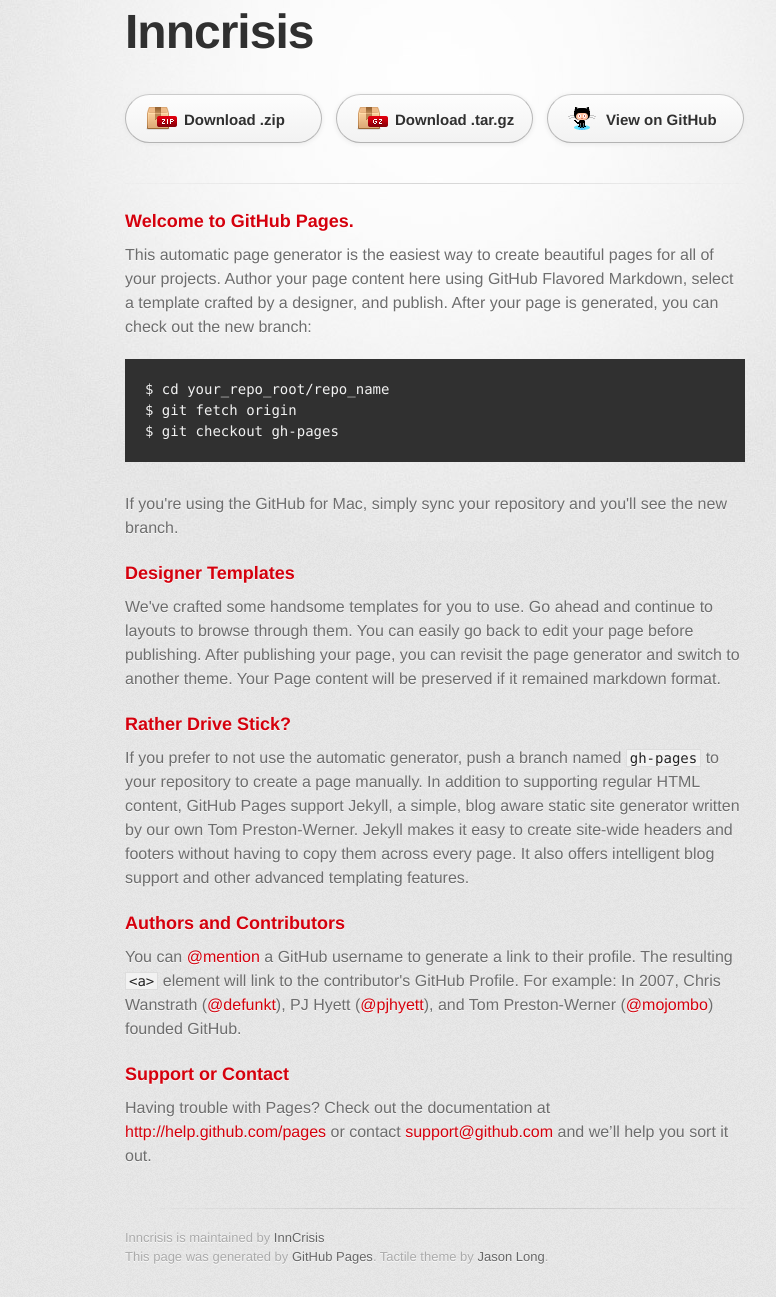
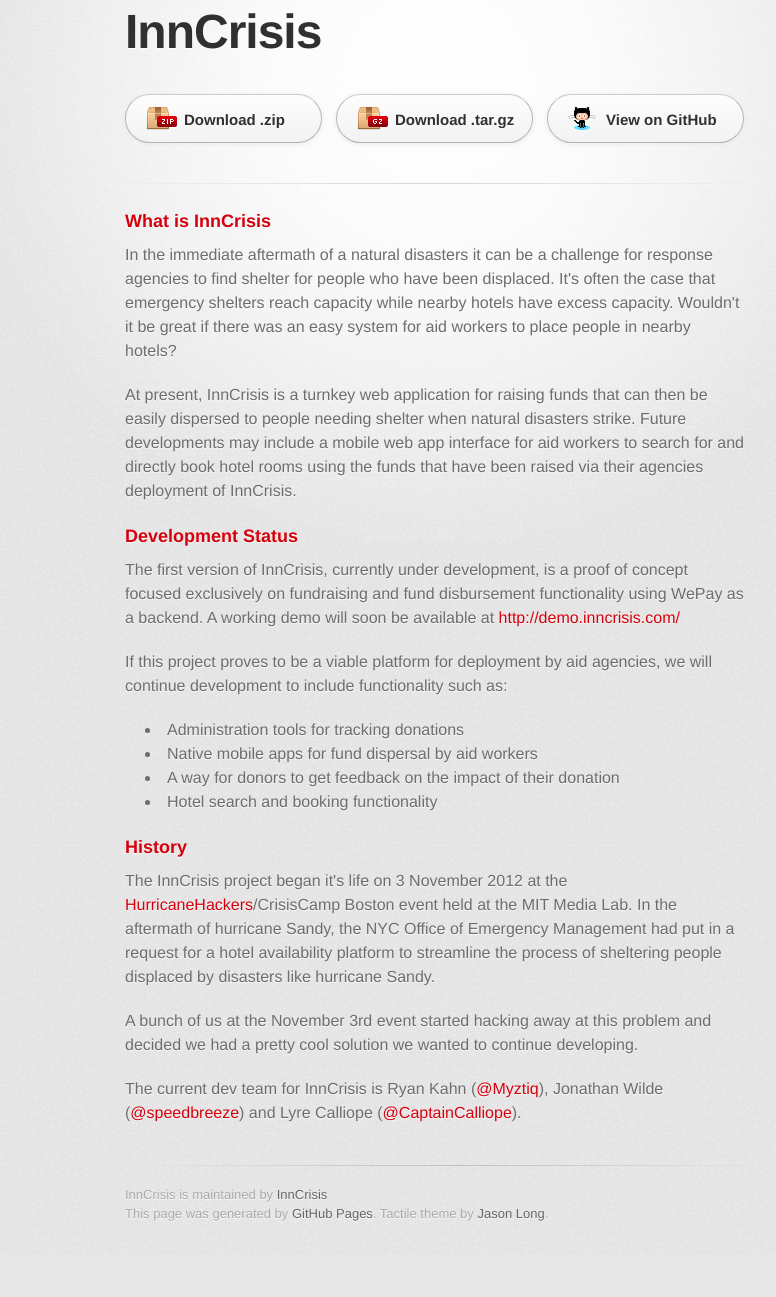
Before and after one commit to InnCrisis/InnCrisis, a plain HTML site: page index.html in a window 1280 px wide. Shown: the part 32-1329 px from the top of the page, without its empty margins (205-981 px from the left). After the commit the page ends 1286 px from the top, so only its background shows below. Drawn offline with Linux system fonts and the light colour scheme; a web font is replaced by a local one.

Commit message:
Create gh-pages branch via GitHub

```diff
--- a/index.html
+++ b/index.html
@@ -10,7 +10,7 @@
     <!--[if lt IE 9]>
     <script src="//html5shiv.googlecode.com/svn/trunk/html5.js"></script>
     <![endif]-->
-    <title>Inncrisis by InnCrisis</title>
+    <title>InnCrisis by InnCrisis</title>
   </head>
 
   <body>
@@ -18,7 +18,7 @@
       <div class="inner">
 
         <header>
-          <h1>Inncrisis</h1>
+          <h1>InnCrisis</h1>
           <h2></h2>
         </header>
 
@@ -31,36 +31,34 @@
         <hr>
 
         <section id="main_content">
-          <h3>Welcome to GitHub Pages.</h3>
+          <h3>What is InnCrisis</h3>
 
-<p>This automatic page generator is the easiest way to create beautiful pages for all of your projects. Author your page content here using GitHub Flavored Markdown, select a template crafted by a designer, and publish. After your page is generated, you can check out the new branch:</p>
+<p>In the immediate aftermath of a natural disasters it can be a challenge for response agencies to find shelter for people who have been displaced. It's often the case that emergency shelters reach capacity while nearby hotels have excess capacity. Wouldn't it be great if there was an easy system for aid workers to place people in nearby hotels?</p>
 
-<pre><code>$ cd your_repo_root/repo_name
-$ git fetch origin
-$ git checkout gh-pages
-</code></pre>
+<p>At present, InnCrisis is a turnkey web application for raising funds that can then be easily dispersed to people needing shelter when natural disasters strike. Future developments may include a mobile web app interface for aid workers to search for and directly book hotel rooms using the funds that have been raised via their agencies deployment of InnCrisis.</p>
 
-<p>If you're using the GitHub for Mac, simply sync your repository and you'll see the new branch.</p>
+<h3>Development Status</h3>
 
-<h3>Designer Templates</h3>
+<p>The first version of InnCrisis, currently under development, is a proof of concept focused exclusively on fundraising and fund disbursement functionality using WePay as a backend. A working demo will soon be available at <a href="http://demo.inncrisis.com/">http://demo.inncrisis.com/</a></p>
 
-<p>We've crafted some handsome templates for you to use. Go ahead and continue to layouts to browse through them. You can easily go back to edit your page before publishing. After publishing your page, you can revisit the page generator and switch to another theme. Your Page content will be preserved if it remained markdown format.</p>
+<p>If this project proves to be a viable platform for deployment by aid agencies, we will continue development to include functionality such as:</p>
 
-<h3>Rather Drive Stick?</h3>
+<ul>
+<li>Administration tools for tracking donations</li>
+<li>Native mobile apps for fund dispersal by aid workers</li>
+<li>A way for donors to get feedback on the impact of their donation</li>
+<li>Hotel search and booking functionality</li>
+</ul><h3>History</h3>
 
-<p>If you prefer to not use the automatic generator, push a branch named <code>gh-pages</code> to your repository to create a page manually. In addition to supporting regular HTML content, GitHub Pages support Jekyll, a simple, blog aware static site generator written by our own Tom Preston-Werner. Jekyll makes it easy to create site-wide headers and footers without having to copy them across every page. It also offers intelligent blog support and other advanced templating features.</p>
+<p>The InnCrisis project began it's life on 3 November 2012 at the <a href="http://hurricanehackers.com">HurricaneHackers</a>/CrisisCamp Boston event held at the MIT Media Lab. In the aftermath of hurricane Sandy, the NYC Office of Emergency Management had put in a request for a hotel availability platform to streamline the process of sheltering people displaced by disasters like hurricane Sandy. </p>
 
-<h3>Authors and Contributors</h3>
+<p>A bunch of us at the November 3rd event started hacking away at this problem and decided we had a pretty cool solution we wanted to continue developing.</p>
 
-<p>You can <a href="https://github.com/blog/821" class="user-mention">@mention</a> a GitHub username to generate a link to their profile. The resulting <code>&lt;a&gt;</code> element will link to the contributor's GitHub Profile. For example: In 2007, Chris Wanstrath (<a href="https://github.com/defunkt" class="user-mention">@defunkt</a>), PJ Hyett (<a href="https://github.com/pjhyett" class="user-mention">@pjhyett</a>), and Tom Preston-Werner (<a href="https://github.com/mojombo" class="user-mention">@mojombo</a>) founded GitHub.</p>
-
-<h3>Support or Contact</h3>
-
-<p>Having trouble with Pages? Check out the documentation at <a href="http://help.github.com/pages">http://help.github.com/pages</a> or contact <a href="mailto:support@github.com">support@github.com</a> and we’ll help you sort it out.</p>
+<p>The current dev team for InnCrisis is Ryan Kahn (<a href="https://github.com/Myztiq" class="user-mention">@Myztiq</a>), Jonathan Wilde (<a href="https://github.com/speedbreeze" class="user-mention">@speedbreeze</a>) and Lyre Calliope (<a href="https://github.com/CaptainCalliope" class="user-mention">@CaptainCalliope</a>).</p>
         </section>
 
         <footer>
-          Inncrisis is maintained by <a href="https://github.com/InnCrisis">InnCrisis</a><br>
+          InnCrisis is maintained by <a href="https://github.com/InnCrisis">InnCrisis</a><br>
           This page was generated by <a href="http://pages.github.com">GitHub Pages</a>. Tactile theme by <a href="http://twitter.com/jasonlong">Jason Long</a>.
         </footer>
 
```
Also changed, not shown: params.json (+1 -1 lines), 1 other file.
